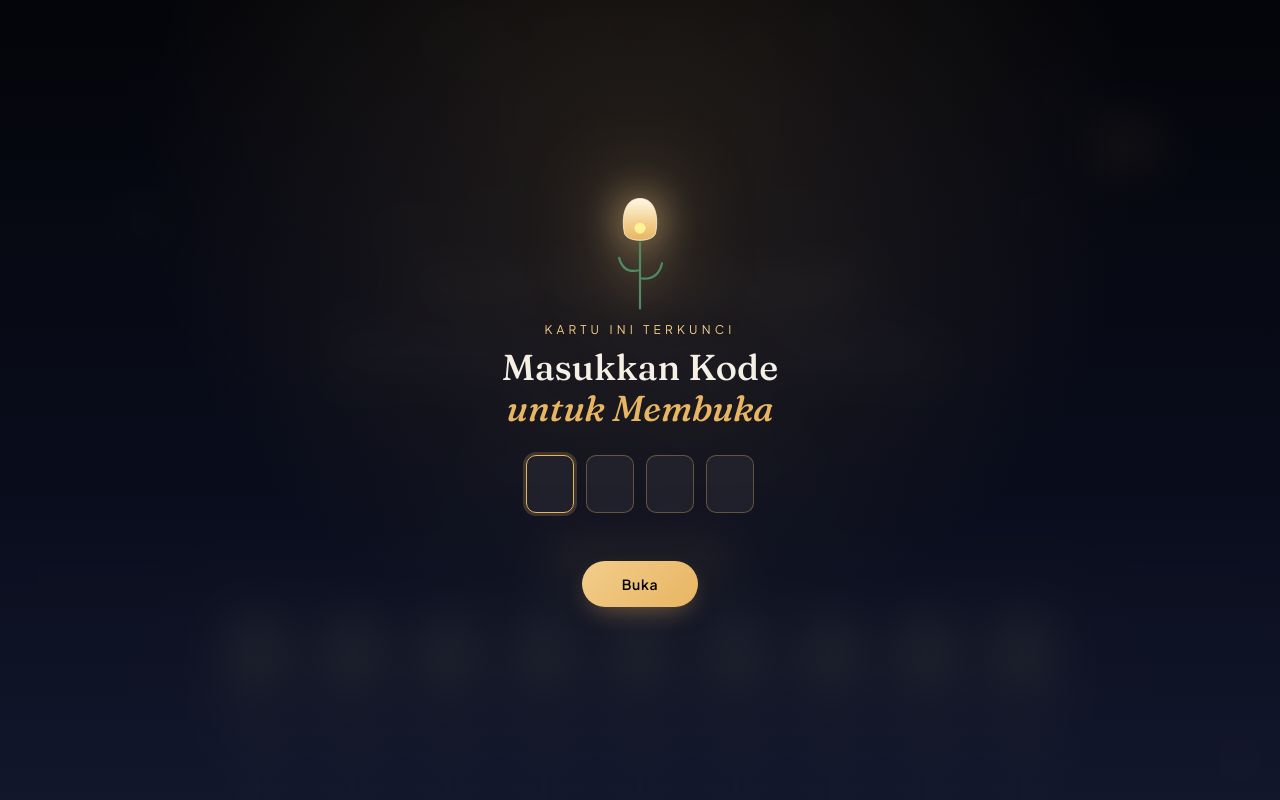
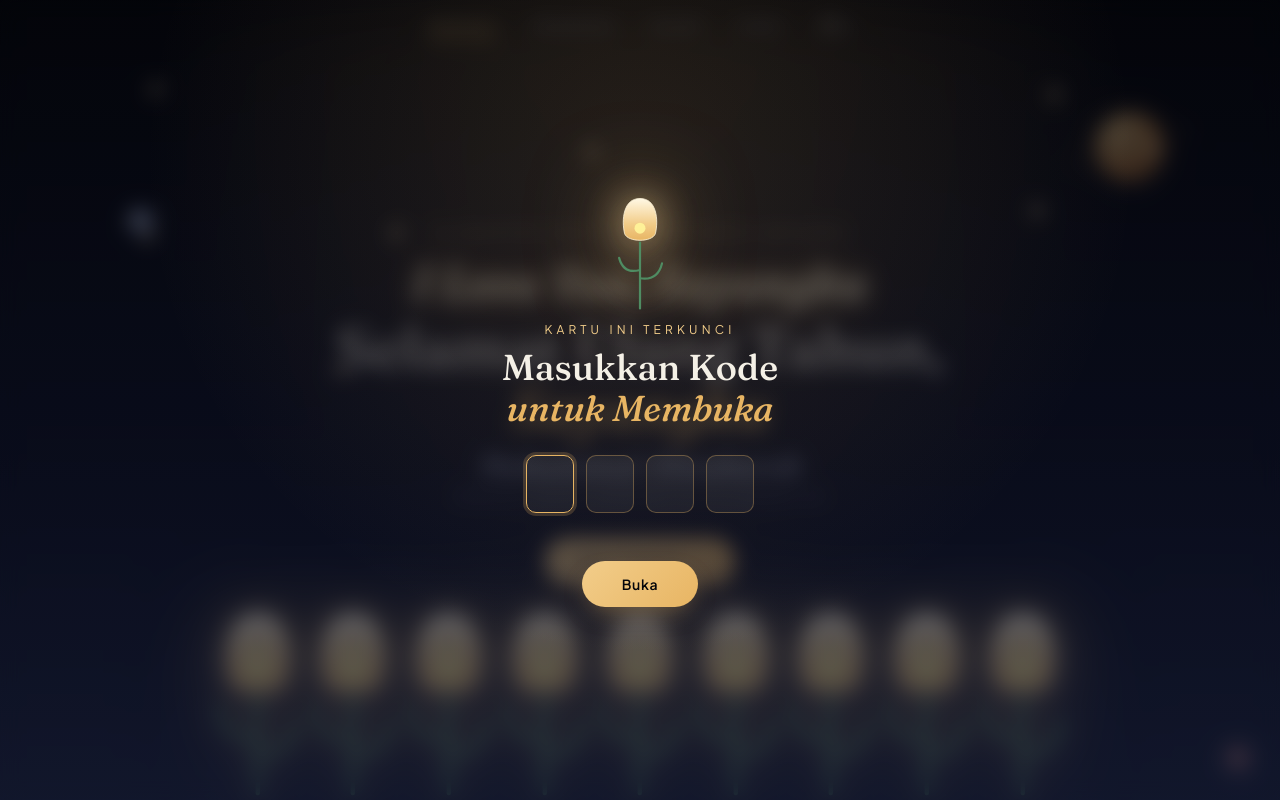
Before and after one commit to alyashifaazzahra/ulang-tahun, a plain HTML site: page index.html in a window 1280 px wide. Shown: the top 800 px of the page. Drawn offline with Linux system fonts and the light colour scheme.

Commit message:
perbaiki opacity layar kunci

```diff
--- a/index.html
+++ b/index.html
@@ -519,8 +519,8 @@
     inset:0;
     z-index:9999;
     background:radial-gradient(ellipse at 50% 20%, rgba(232,181,99,0.12), transparent 55%),
-      linear-gradient(180deg,rgba(4,5,10,0.94) 0%, rgba(10,13,28,0.94) 60%, rgba(18,23,44,0.94) 100%);
-    backdrop-filter:blur(20px);
+      linear-gradient(180deg,rgba(4,5,10,0.68) 0%, rgba(10,13,28,0.68) 60%, rgba(18,23,44,0.68) 100%);
+    backdrop-filter:blur(10px);
     display:flex;
     flex-direction:column;
     align-items:center;
```
